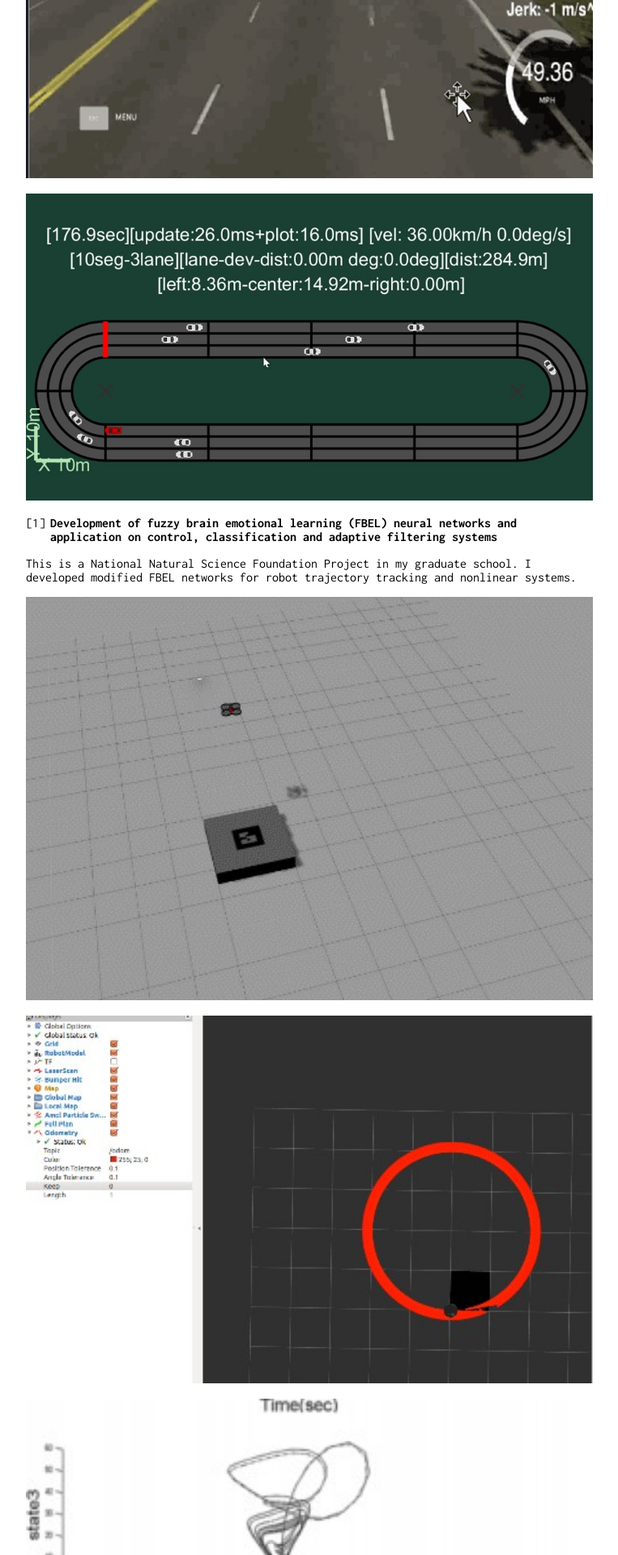
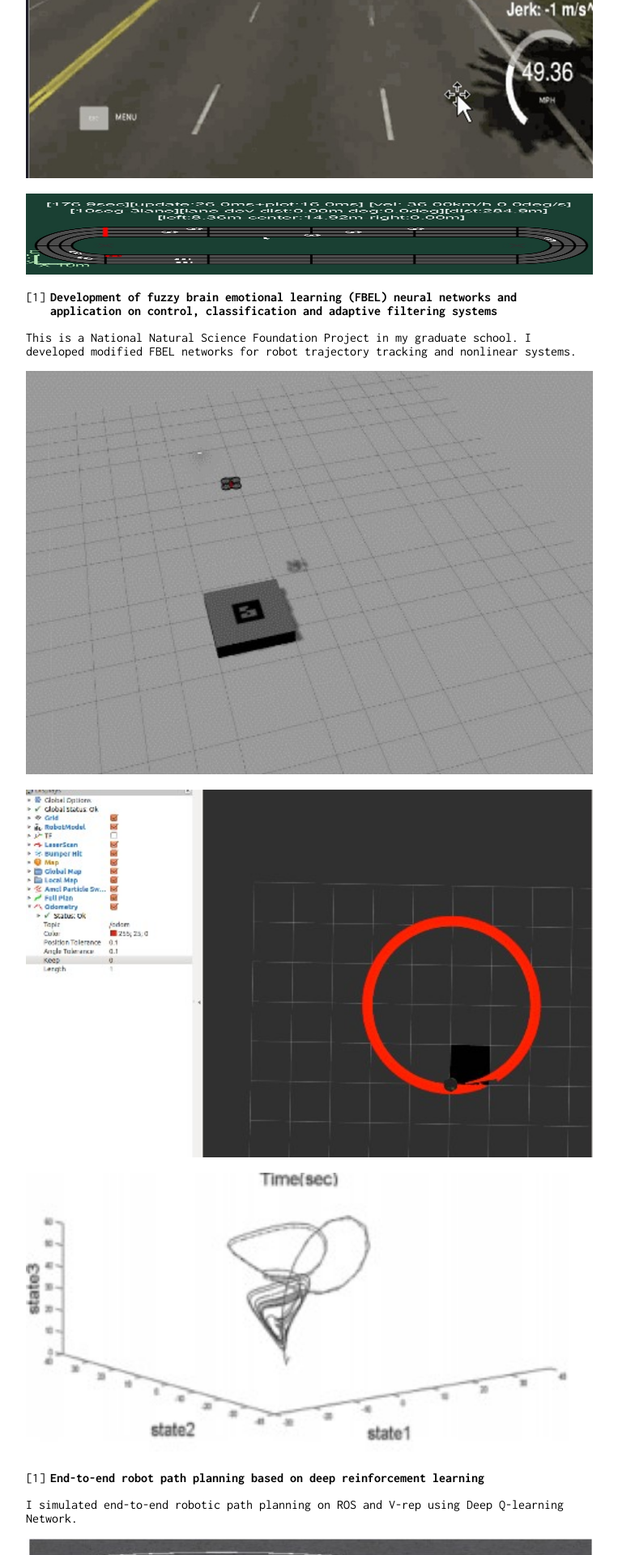
Before and after one commit to Zhouqianqian/Zhouqianqian.github.io, a Jekyll site: the page built from index.md, in a window 1280 px wide. Shown: the part 1123-3043 px from the top of the page at 81% size, without its empty margins (258-1021 px from the left). Built offline with Jekyll 4.4.1, drawn with Linux system fonts in a browser that asks for light colours; our own code applies the rules of GitHub Pages for plain Markdown files.

Commit message:
tmp fix img

```diff
--- a/index.md
+++ b/index.md
@@ -25,9 +25,9 @@ I participated in the Robotics Lab in my undergraduate school and did some inter
 My job was to survey existing methods for decision and planning methods for autonomous cars and develop a model to decide whether lane changing is allowed. I used a gap model and a model based on finite state machine.[Planning & Decision-Making Overview](Planning & Decision-Making Overview.png)
 
 
-<img width="50%" height="50%" src="uisee1.jpg">
+<img width="50%" height="50%" src="uisee1.jpg" />
 
-<img src="uisee2.jpg">
+<img  width="100px" height="100px" src="uisee2.jpg" />
 
 
 2. **Development of fuzzy brain emotional learning (FBEL) neural networks and application on control, classification and adaptive filtering systems**
```
